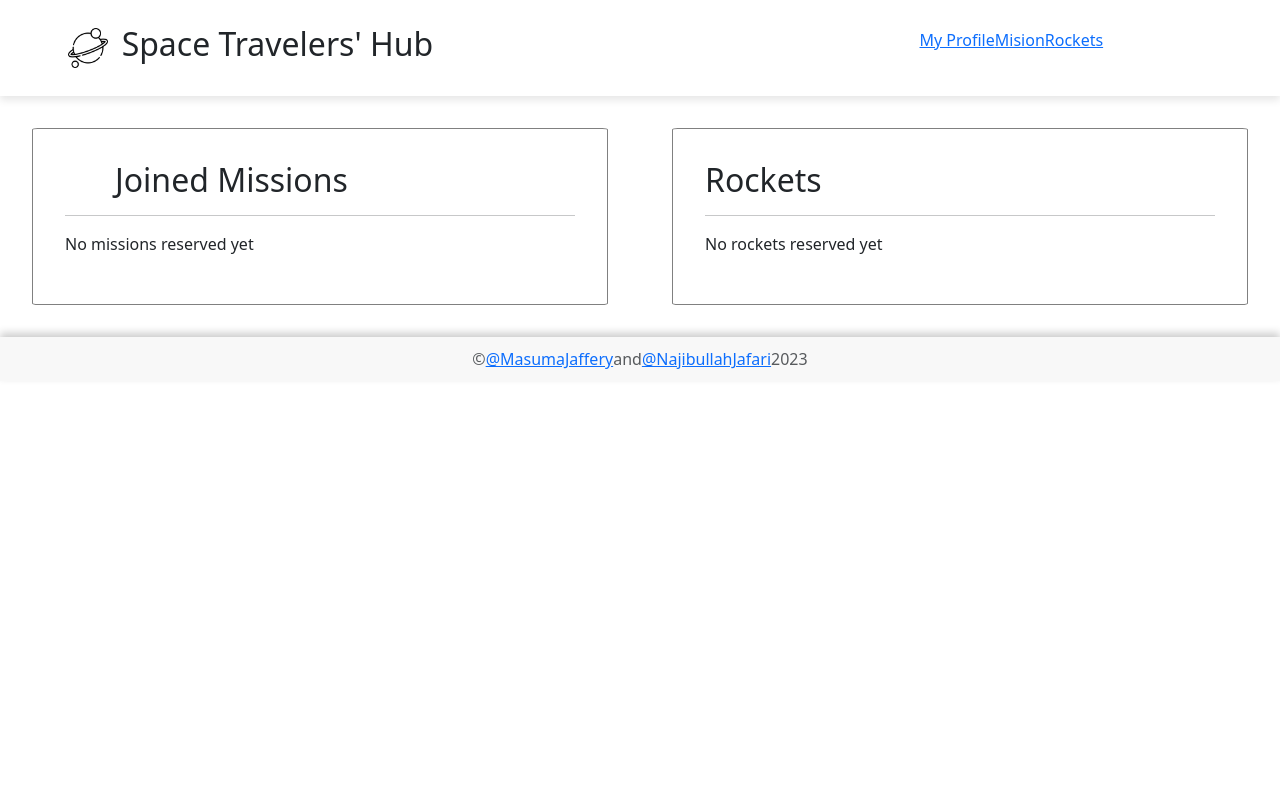
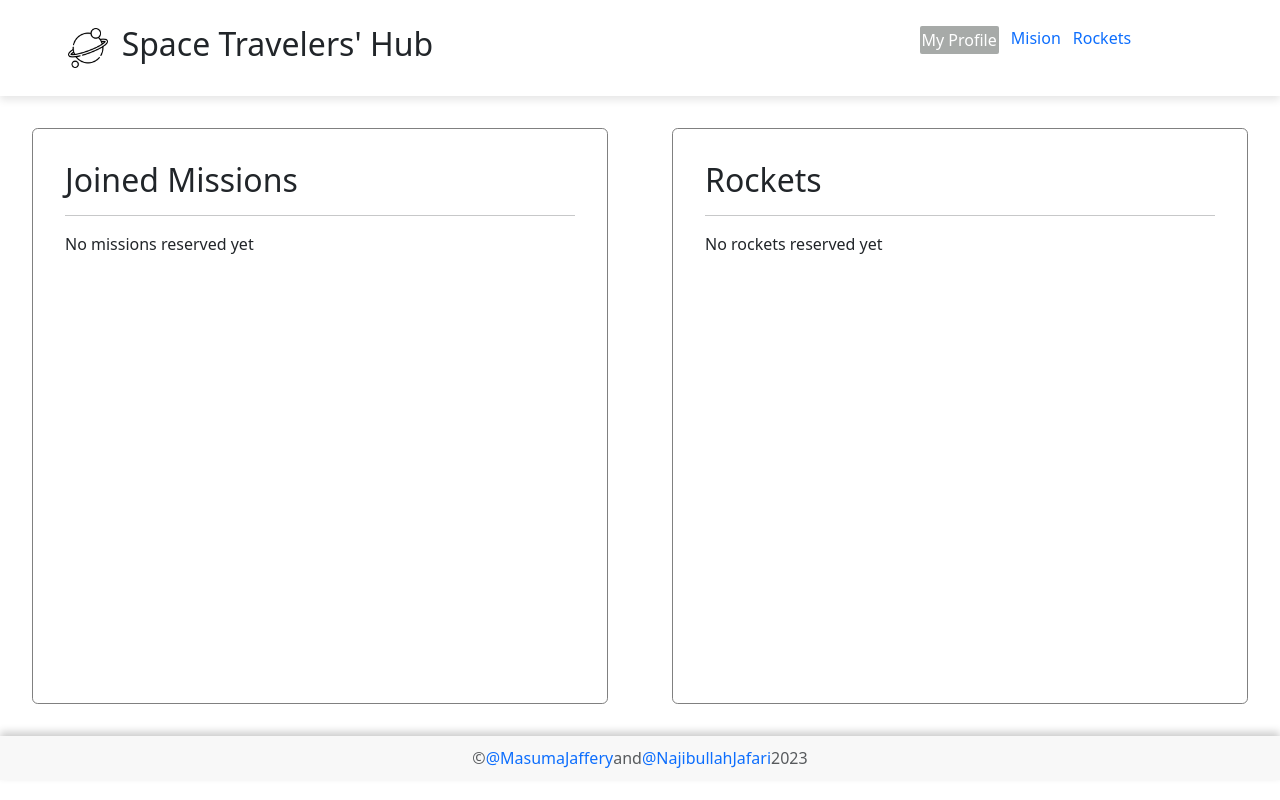
Before and after one commit to MasumaJaffery/space-travelers-hub, a React (Create React App) app: page /myprofile in a window 1280 px wide. Built offline with nearby package versions, Linux system fonts and the light colour scheme.

Commit message:
Update header style

```diff
--- a/package.json
+++ b/package.json
@@ -17,6 +17,7 @@
     "react-scripts": "5.0.1",
     "redux": "^4.2.1",
     "redux-logger": "^3.0.6",
+    "redux-persist": "^6.0.0",
     "web-vitals": "^2.1.4"
   },
   "scripts": {
--- a/src/components/Header.jsx
+++ b/src/components/Header.jsx
@@ -12,9 +12,9 @@ const Header = () => (
         </div>
         <div>
           <ul className="navlist">
-            <NavLink to="./myprofile" activeClassName="active">My Profile</NavLink>
-            <NavLink to="/misions" activeClassName="active">Mision</NavLink>
-            <NavLink to="./rockets" activeClassName="active">Rockets</NavLink>
+            <NavLink to="./myprofile" activeClassName="nava active">My Profile</NavLink>
+            <NavLink to="/misions" activeClassName=" nava active">Mision</NavLink>
+            <NavLink to="./rockets" activeClassName="nava active">Rockets</NavLink>
           </ul>
         </div>
       </nav>
--- a/src/components/Profile.jsx
+++ b/src/components/Profile.jsx
@@ -14,13 +14,15 @@ const Profile = () => {
         <h2 className="mission-jion-header">Joined Missions</h2>
         <hr />
         {joinedMissions.length > 0 ? (
-          <ul>
-            {joinedMissions.map((mission) => (
-              <h6 className="joined-missions" key={mission.mission_id}>
-                {mission.mission_name}
-              </h6>
-            ))}
-          </ul>
+          <table>
+            <tbody>
+              {joinedMissions.map((mission) => (
+                <h6 key={mission.mission_id}>
+                  {mission.mission_name}
+                </h6>
+              ))}
+            </tbody>
+          </table>
         ) : (
           <p>No missions reserved yet</p>
         )}
--- a/src/components/Style/misionpage.css
+++ b/src/components/Style/misionpage.css
@@ -1,9 +1,5 @@
 * {
   text-decoration: none;
-}
-
-.active {
-  text-decoration: underline;
 }
 
 .mission-table {
@@ -60,6 +56,21 @@
   padding: 12px;
 }
 
-.mission-jion-header {
-  margin-left: 50px;
+.navlist {
+  display: flex;
+  flex-direction: row;
+  gap: 12px;
+  text-decoration: none !important;
 }
+
+a {
+  text-decoration: none !important;
+}
+
+.active {
+  text-decoration: underline;
+  background-color: #a7aaa8;
+  padding: 2px;
+  border-radius: 2px;
+  color: white;
+}
--- a/src/components/Style/profile.css
+++ b/src/components/Style/profile.css
@@ -1,4 +1,5 @@
 .Profile-container {
   display: grid;
   grid-template-columns: 1fr 1fr;
+  min-height: 80vh;
 }
--- a/src/components/missions/missionpage.jsx
+++ b/src/components/missions/missionpage.jsx
@@ -16,13 +16,29 @@ const Missions = () => {
       try {
         const response = await fetch('https://api.spacexdata.com/v3/missions');
         const data = await response.json();
-        dispatch(setMissions(data));
+
+        const localStorageMissions = JSON.parse(localStorage.getItem('missions'));
+        if (localStorageMissions) {
+          const updatedMissions = data.map((mission) => {
+            const localStorageMission = localStorageMissions.find(
+              (localStorageMission) => localStorageMission.mission_id === mission.mission_id,
+            );
+            return localStorageMission || mission;
+          });
+          dispatch(setMissions(updatedMissions));
+        } else {
+          dispatch(setMissions(data));
+        }
       } catch (error) {
-        Error('Error fetching missions:', error);
+        console.error('Error fetching missions:', error);
       }
     };
     fetchMissions();
   }, [dispatch]);
+
+  useEffect(() => {
+    localStorage.setItem('missions', JSON.stringify(missions));
+  }, [missions]);
 
   const handleJoinMission = (missionId) => {
     dispatch(joinMission({ missionId }));
```
Also changed, not shown: 1 other file (tests, documents, lock files or other folders).
